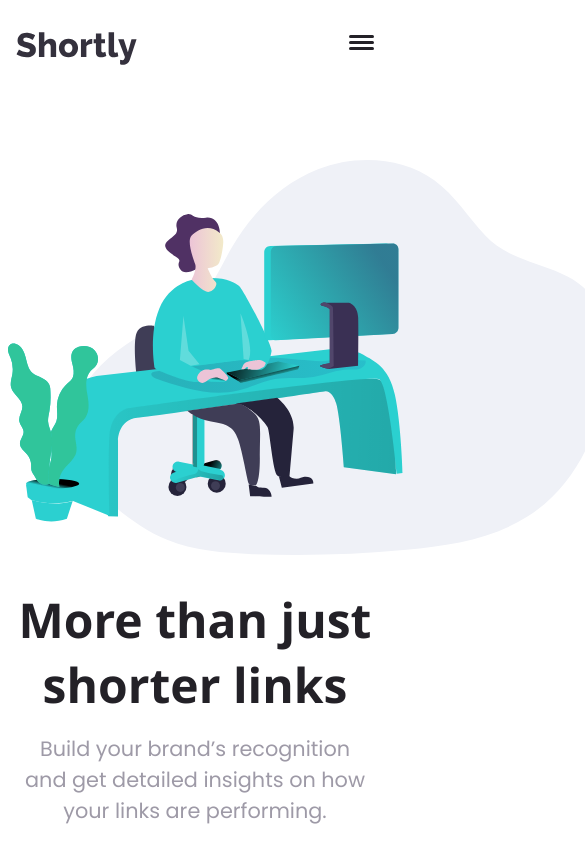
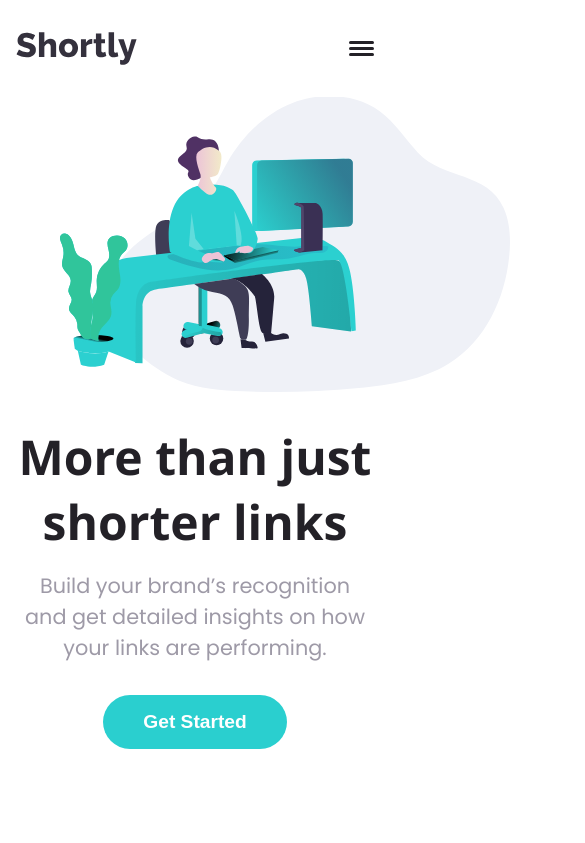
Before and after one commit to Surgetin/url-shortening-api, a React (Create React App) app: page / in a window 390 px wide. Shown: the top 843 px of the page, 585 px wide, since content can reach past the window. Built offline with nearby package versions, Linux system fonts and the light colour scheme.

Commit message:
Update index.css

```diff
--- a/src/style/index.css
+++ b/src/style/index.css
@@ -118,6 +118,7 @@ body {
     width: 100%;
     display: flex;
     justify-content: space-between;
+    align-items: center;
 }
 
 .nav_lists,
@@ -283,10 +284,14 @@ body {
 
     .hero_container {
         flex-direction: column-reverse;
+        align-items: center;
+        padding-top: 6rem;
     }
 
     .hero_image {
         position: initial;
+        margin-right: -180px;
+        max-width: 450px;
     }
 
     .hero_heading {
```
